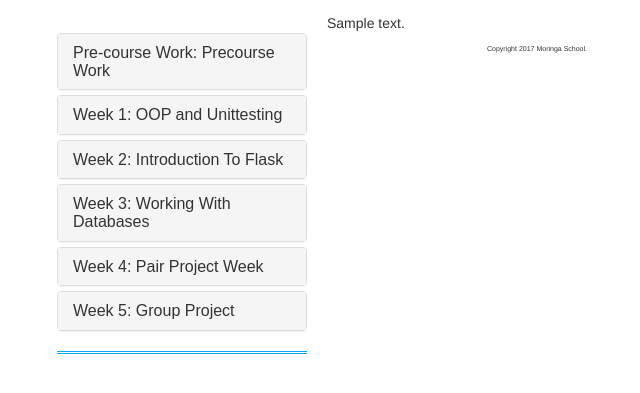
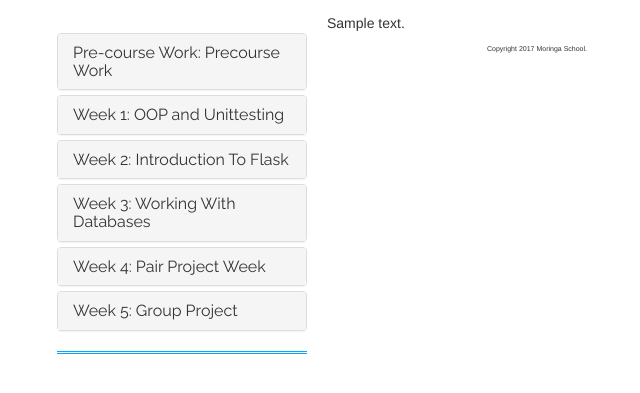
Before and after one commit to mbuthiya/Django-lms, a Flask app: page / in a window 1280 px wide. Shown: the part 62-455 px from the top of the page, without its empty margins (103-743 px from the left). Run offline with Flask 2, Linux system fonts and the light colour scheme; tables that the repository leaves empty hold one stand-in row (values such as "Sample post"); some libraries are stand-ins or nearby versions.

Commit message:
Changed fonts to Raleway

```diff
--- a/app/templates/main/base.html
+++ b/app/templates/main/base.html
@@ -5,6 +5,7 @@
 
   {{super()}}
   <!--Importing the css   -->
+  <link rel="stylesheet" href="  https://fonts.googleapis.com/css?family=Raleway">
   <link rel="stylesheet" href="{{url_for('static',filename='css/mainContent.css')}}">
   <link rel="stylesheet" href="{{url_for('static',filename='css/default.css')}}">
 
```
